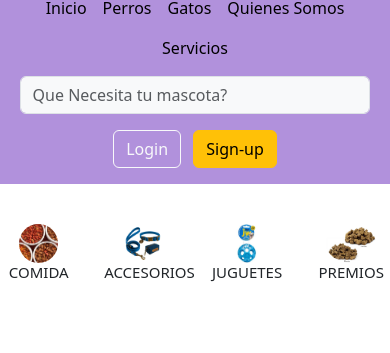
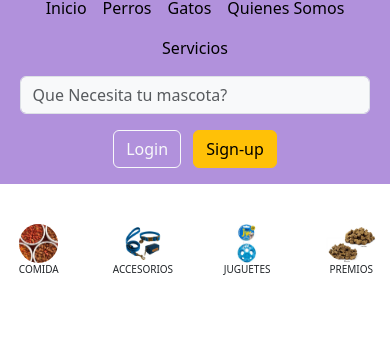
Before and after one commit to michaelcm06/PF_Castro_Montano, a website: page index.html in a window 390 px wide. Shown: the part 96-449 px from the top of the page. Drawn offline with nearby package versions, Linux system fonts and the light colour scheme.

Commit message:
Pull Final

```diff
--- a/scss/main.scss
+++ b/scss/main.scss
@@ -128,6 +128,15 @@
     }
     h3{
         font-size: 20px;
+    }
+
+    @media only screen and (max-width: 400px) {
+
+
+        h2 {
+            font-size: 10px;
+        }
+
     }
 }
 
```
Also changed, not shown: README.md, css/main.css, 1 other file.
